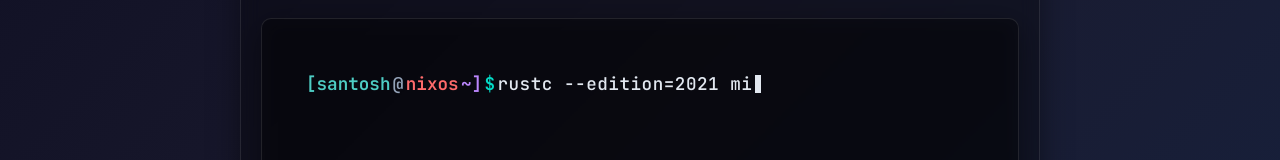
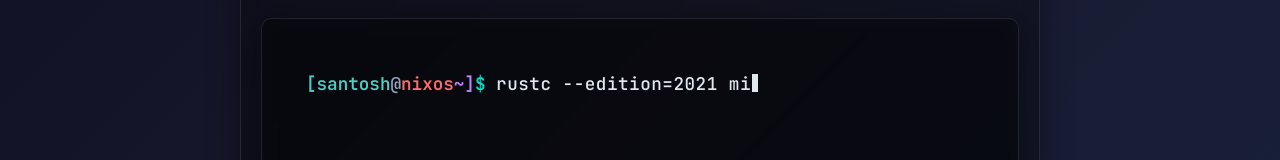
Before and after one commit to santoshxshrestha/santoshxshrestha.tech, a Next.js app: page / in a window 1280 px wide. Shown: the part 321-481 px from the top of the page. Built offline with nearby package versions, Linux system fonts and the light colour scheme.

Commit message:
Fix terminal command wrapping and cursor positioning

```diff
--- a/app/about/page.tsx
+++ b/app/about/page.tsx
@@ -95,6 +95,7 @@ export default function About() {
           <span className="host">nixos</span>
           <span className="path">~]</span>
           <span className="dollar">$</span>
+          <span> </span>
           <span className="command" id="command-text">
             {commandText}
           </span>
@@ -123,7 +124,8 @@ export default function About() {
           <span className="at">@</span>
           <span className="host">nixos</span>
           <span className="path">~]</span>
-          <span className="dollar"> $</span>
+          <span className="dollar">$</span>
+          <span> </span>
           <span className="cursor"></span>
         </div>
       </div>
--- a/app/globals.css
+++ b/app/globals.css
@@ -230,18 +230,22 @@ body {
 }
 
 .prompt-line {
-  display: flex;
-  align-items: center;
-  gap: 0.15rem;
+  display: block;
   margin-bottom: 0.5rem;
 }
 
-.user,
-.at,
-.host,
-.path,
-.dollar {
+.prompt-line .user,
+.prompt-line .at,
+.prompt-line .host,
+.prompt-line .path,
+.prompt-line .dollar,
+.prompt-line .command {
   font-weight: 600;
+  display: inline;
+}
+
+.prompt-line .command {
+  font-weight: 500;
 }
 
 .user {
@@ -268,8 +272,7 @@ body {
   color: #e2e8f0;
   font-weight: 500;
   letter-spacing: 0.03em;
-  flex-wrap: wrap;
-  word-break: break-all;
+  word-break: break-word;
   overflow-wrap: break-word;
 }
 
@@ -277,9 +280,12 @@ body {
   width: 0.6ch;
   background: #e2e8f0;
   animation: blink 1s steps(2, start) infinite;
-  display: inline-block;
+  display: inline-block !important;
   height: 1em;
-  vertical-align: middle;
+  vertical-align: baseline;
+  margin-left: 1px;
+  position: relative;
+  top: 2px;
 }
 
 @keyframes blink {
--- a/app/page.tsx
+++ b/app/page.tsx
@@ -75,6 +75,7 @@ export default function Home() {
             <span className="host">nixos</span>
             <span className="path">~]</span>
             <span className="dollar">$</span>
+            <span> </span>
             <span className="command" id="command-text">
               {commandText}
             </span>
```
